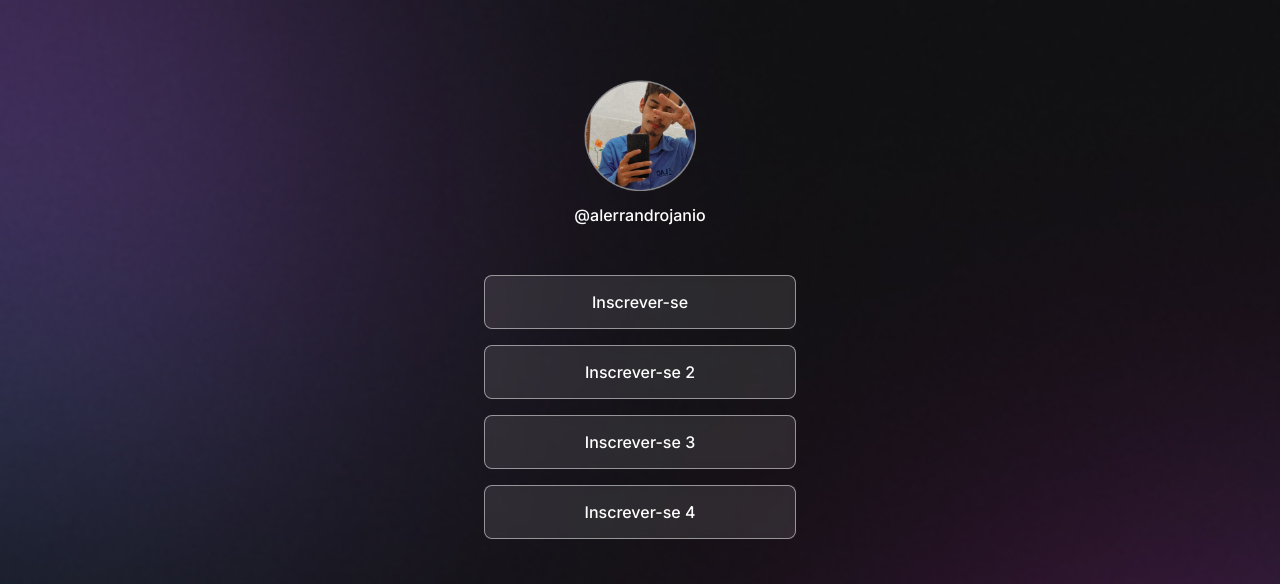
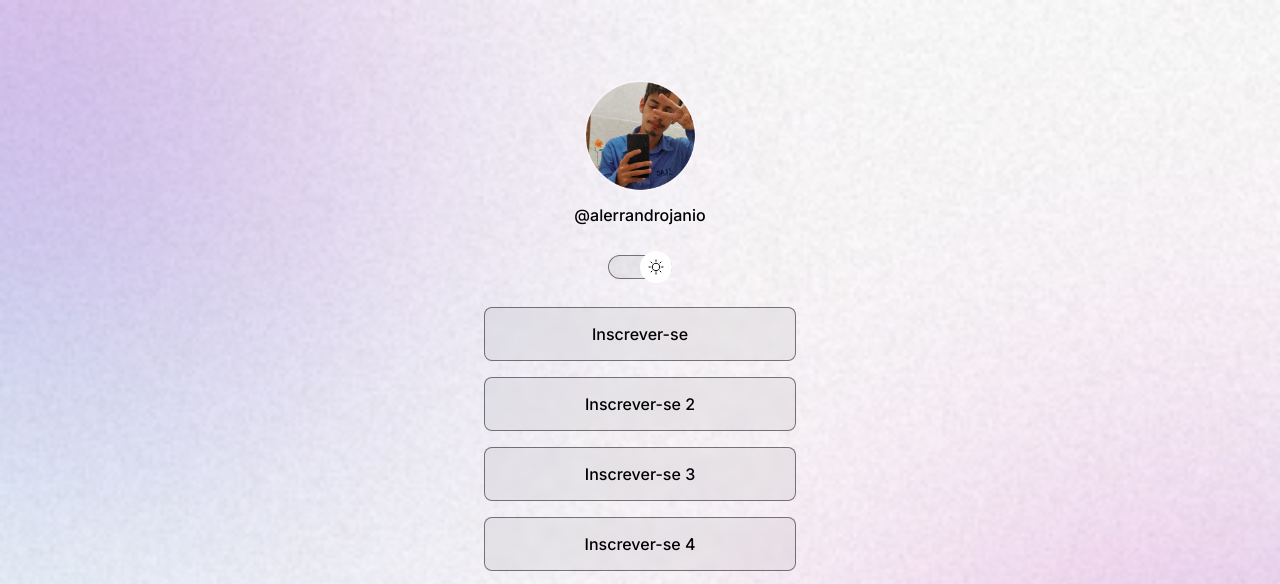
Before and after one commit to alerrandrojanio/devlinks, a plain HTML site: page index.html in a window 1280 px wide. Shown: the top 584 px of the page. Drawn offline with nearby package versions, Linux system fonts and the light colour scheme.

Commit message:
script dark e light

```diff
--- a/assets/css/styles.css
+++ b/assets/css/styles.css
@@ -4,14 +4,34 @@
   box-sizing: border-box;
 }
 
+:root {
+  --text-color: #fff;
+  --bg-url: url(../img/bg-mobile-dark.jpg);
+  --stroke-color: rgba(255, 255, 255, 0.5);
+  --surface-color: rgba(255, 255, 255, 0.05);
+  --surface-color-hover: rgba(0, 0, 0, 0.02);
+  --highlight-color: rgba(255, 255, 255, 0.2);
+  --switch-bg-url: url(../img/moon-stars.svg);
+}
+
+.light {
+  --text-color: black;
+  --bg-url: url(../img/bg-mobile-light.jpg);
+  --stroke-color: rgba(0, 0, 0, 0.5);
+  --surface-color: rgba(0, 0, 0, 0.05);
+  --surface-color-hover: rgba(0, 0, 0, 0.02);
+  --highlight-color: rgba(0, 0, 0, 0.1);
+  --switch-bg-url: url(../img/sun.svg);
+}
+
 body * {
   font-family: "Inter", sans-serif;
-  color: #fff;
+  color: var(--text-color);
 }
 
 body {
   /* background: color image repeat position/size */
-  background: url(../img/bg-mobile.jpg) no-repeat top center/cover;
+  background: var(--bg-url) no-repeat top center/cover;
 }
 
 .container {
@@ -35,6 +55,40 @@ body {
   margin-top: 8px;
 }
 
+.switch {
+  position: relative;
+  width: 64px;
+  margin: 4px auto;
+}
+
+.switch button {
+  width: 32px;
+  height: 32px;
+  background: white var(--switch-bg-url) no-repeat center;
+  border: 0;
+  border-radius: 50%;
+  position: absolute;
+  z-index: 1;
+  top: 50%;
+  left: 0;
+  transform: translateY(-50%);
+}
+
+.light .switch button {
+  right: 0;
+  left: initial;
+}
+
+.switch span {
+  display: block;
+  width: 64px;
+  height: 24px;
+  background: var(--surface-color);
+  border: 1px solid var(--stroke-color);
+  -webkit-backdrop-filter: blur(4px);
+  border-radius: 999px;
+}
+
 ul {
   list-style: none;
   display: flex;
@@ -48,8 +102,8 @@ ul li a {
   align-items: center;
   justify-content: center;
   padding: 16px 24px;
-  background: rgba(255, 255, 255, 0.1);
-  border: 1px solid rgba(255, 255, 255, 0.5);
+  background: var(--surface-color);
+  border: 1px solid var(--stroke-color);
   border-radius: 8px;
   backdrop-filter: blur(4px);
   -webkit-backdrop-filter: blur(4px);
@@ -59,8 +113,8 @@ ul li a {
 }
 
 ul li a:hover {
-  background: rgba(255, 255, 255, 0.05);
-  border: 1px solid white;
+  background: var(--surface-color-hover);
+  border: 1px solid var(--text-color);
 }
 
 .social-links {
@@ -80,7 +134,7 @@ ul li a:hover {
 }
 
 .social-links a:hover {
-  background-color: rgba(255, 255, 255, 0.2);
+  background-color: var(--highlight-color);
 }
 
 footer {
--- /dev/null
+++ b/assets/js/script.js
@@ -0,0 +1,12 @@
+function toggleMode() {
+  const body = document.body
+  body.classList.toggle("light")
+
+  const img = document.querySelector(".profile img")
+
+  if (body.classList.contains("light")) {
+    img.setAttribute("src", "assets/img/avatar-light.png")
+  } else {
+    img.setAttribute("src", "assets/img/avatar-dark.png")
+  }
+}
--- a/index.html
+++ b/index.html
@@ -1,5 +1,5 @@
 <!DOCTYPE html>
-<html lang="en">
+<html lang="pt-br">
   <head>
     <link rel="preconnect" href="https://fonts.googleapis.com" />
     <link rel="preconnect" href="https://fonts.gstatic.com" crossorigin />
@@ -15,11 +15,15 @@
 
     <link rel="stylesheet" href="./assets/css/styles.css" />
   </head>
-  <body>
+  <body class="light">
     <div class="container">
       <div class="profile">
         <img src="assets/img/avatar-dark.png" alt="Foto de perfil" />
         <p>@alerrandrojanio</p>
+      </div>
+      <div class="switch" onclick="toggleMode()">
+        <button></button>
+        <span></span>
       </div>
       <ul>
         <li>
@@ -63,5 +67,7 @@
       nomodule
       src="https://unpkg.com/ionicons@5.5.2/dist/ionicons/ionicons.js"
     ></script>
+
+    <script src="./assets/js/script.js"></script>
   </body>
 </html>
```
Also changed, not shown: assets/img/bg-desktop-dark.jpg (renamed from assets/img/bg-desktop.jpg), assets/img/bg-desktop-light.jpg (added), assets/img/bg-mobile-dark.jpg (renamed from assets/img/bg-mobile.jpg), assets/img/bg-mobile-light.jpg (added), assets/img/moon-stars.svg (added), assets/img/sun.svg (added).
